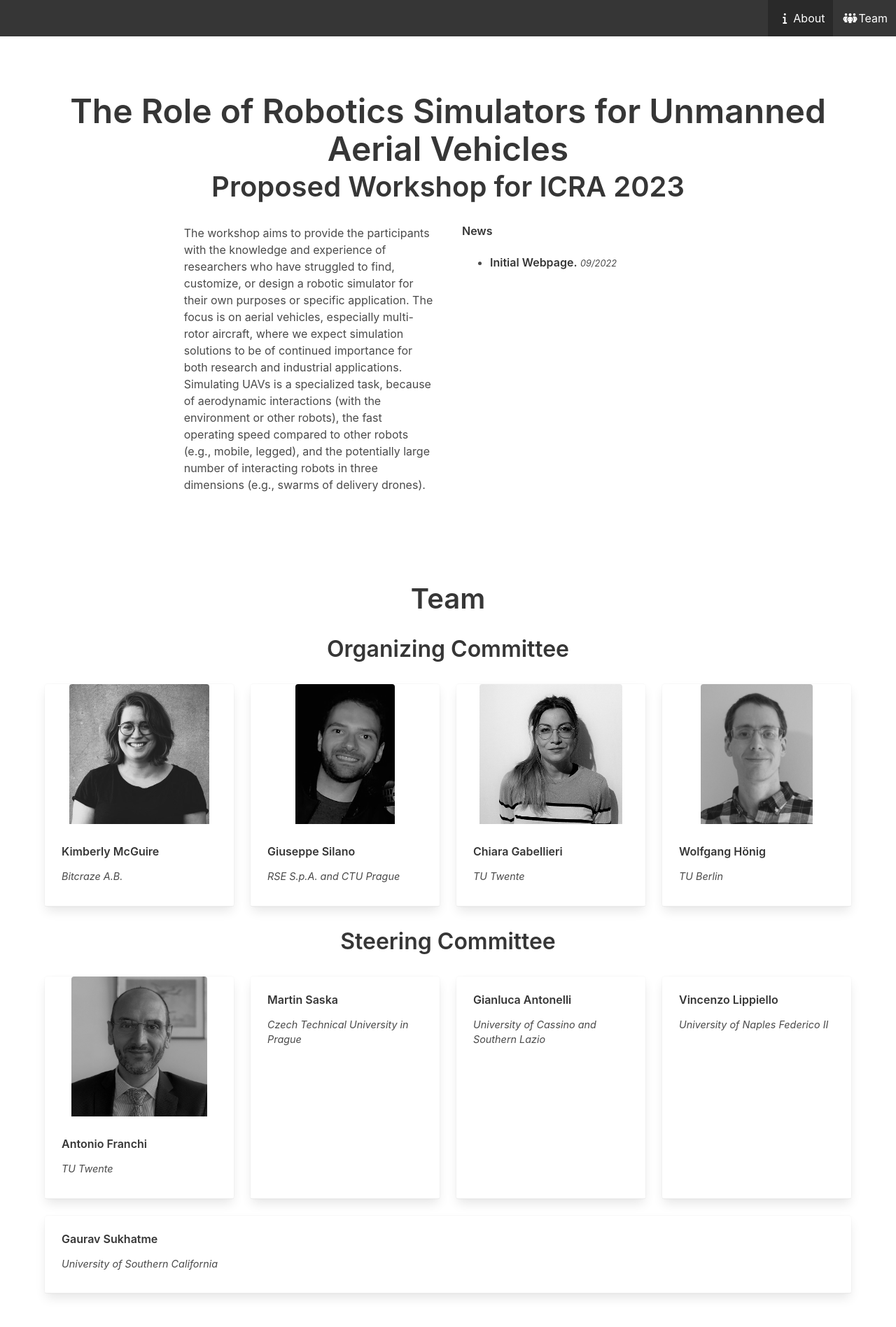
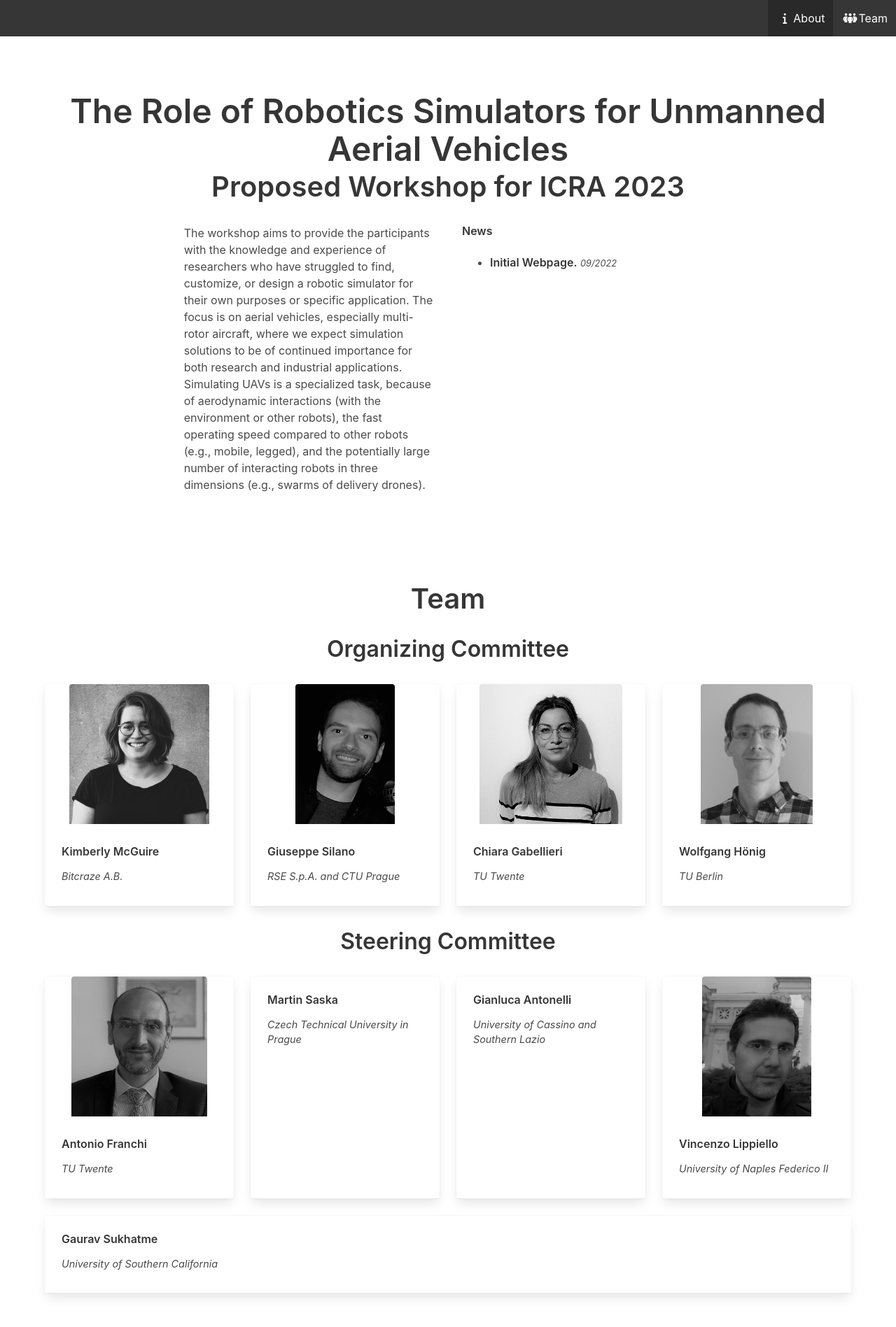
Before and after one commit to IMRCLab/workshop-uav-sims-icra2023, a Jekyll site: the page built from index.html, in a window 1280 px wide. Shown: the whole page at 70% size. Built offline with Jekyll 4.4.1, drawn with Linux system fonts in a browser that asks for light colours.

Commit message:
Add Vincenzo Lippiello's photo

```diff
--- a/_data/team.yml
+++ b/_data/team.yml
@@ -24,5 +24,6 @@ steering:
     affiliation: University of Cassino and Southern Lazio
   - name: Vincenzo Lippiello
     affiliation: University of Naples Federico II
+    image: LippielloBio_hrez.jpg
   - name: Gaurav Sukhatme
     affiliation: University of Southern California
```
Also changed, not shown: assets/img/LippielloBio_hrez.jpg (added).
